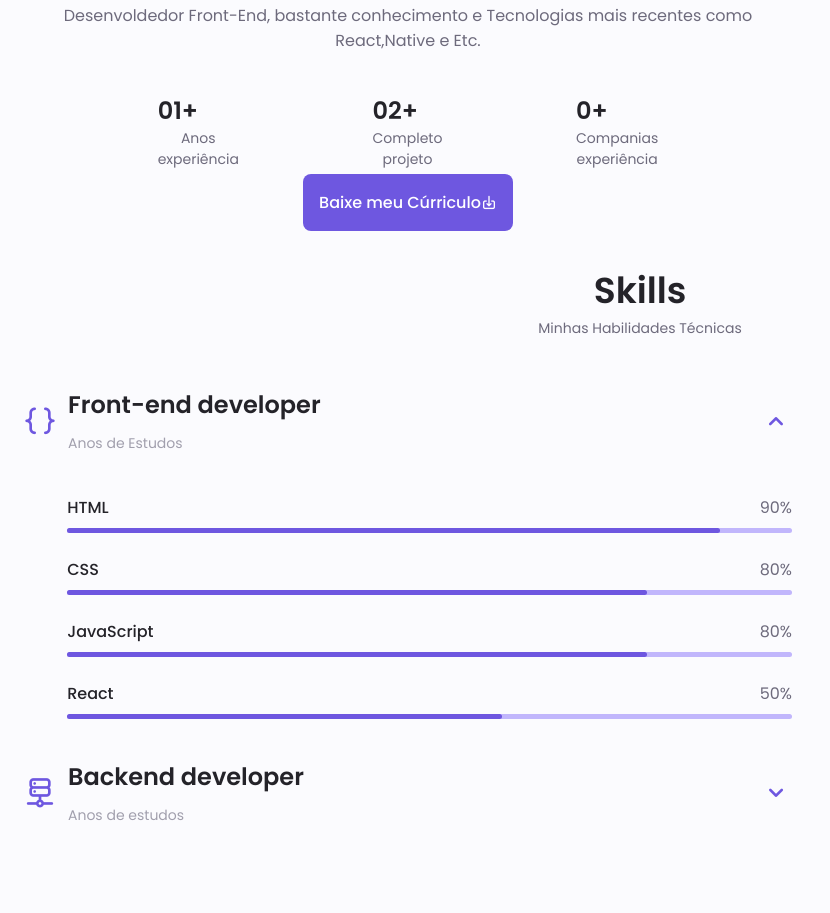
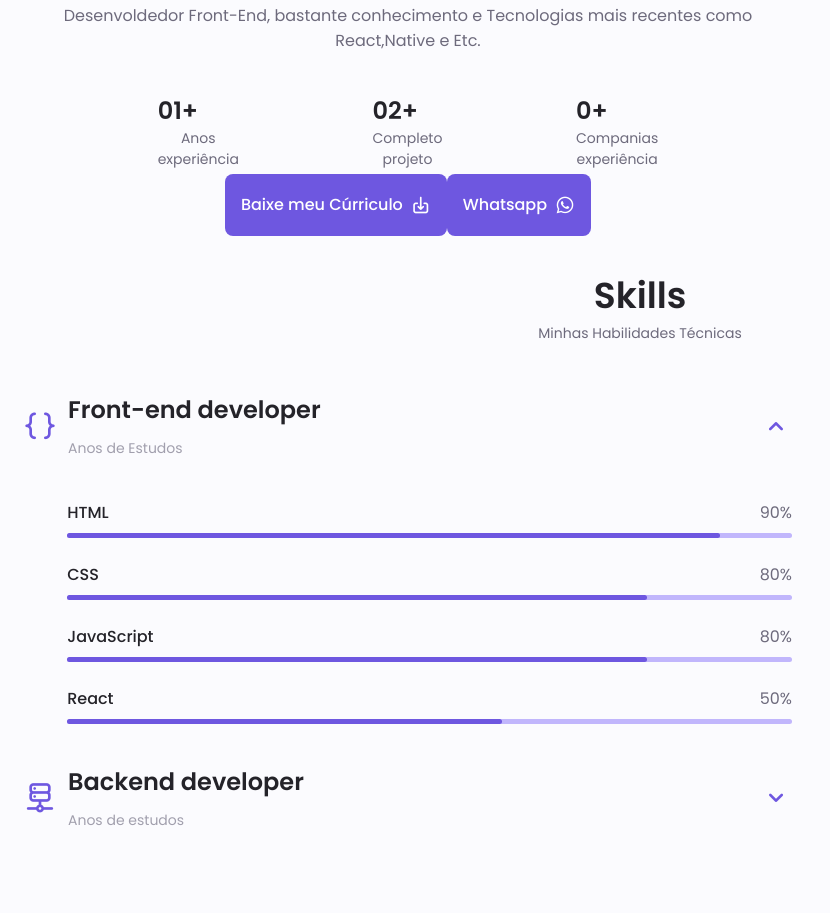
Before and after one commit to josetrafalgar/JosetrafalgarPortfolio, a plain HTML site: page index.html in a window 1280 px wide. Shown: the part 989-1902 px from the top of the page, without its empty margins (0-830 px from the left). Drawn offline with nearby package versions, Linux system fonts and the light colour scheme.

Commit message:
Add files via upload

```diff
--- a/index.html
+++ b/index.html
@@ -153,9 +153,15 @@
 
                 <div class="about__buttons">
                     <a download="" href="docs/Profile.pdf" class="button button--flex">
-                        Baixe meu Cúrriculo<i class="uil uil-download-alt button_icon"></i>
+                        Baixe meu Cúrriculo<i class="uil uil-download-alt button__icon"></i>
+                    </a>
+
+                    <a href="https://wa.me/5562993781381" target="_blank" class="button button--flex">
+                        Whatsapp<i class="uil uil-whatsapp button__icon"></i>
                     </a>
                 </div>
+
+
             </div>
         </div>
       <!--==================== SKILLS ====================-->
```
